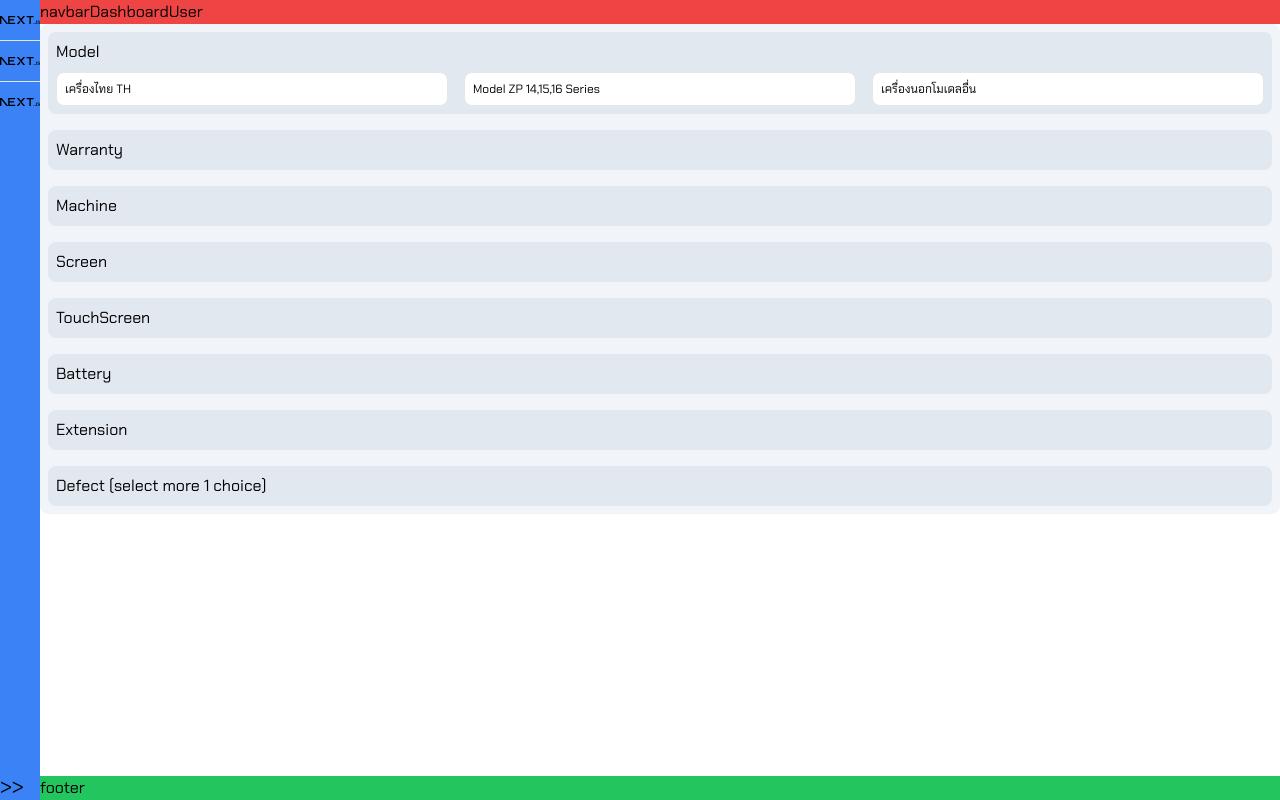
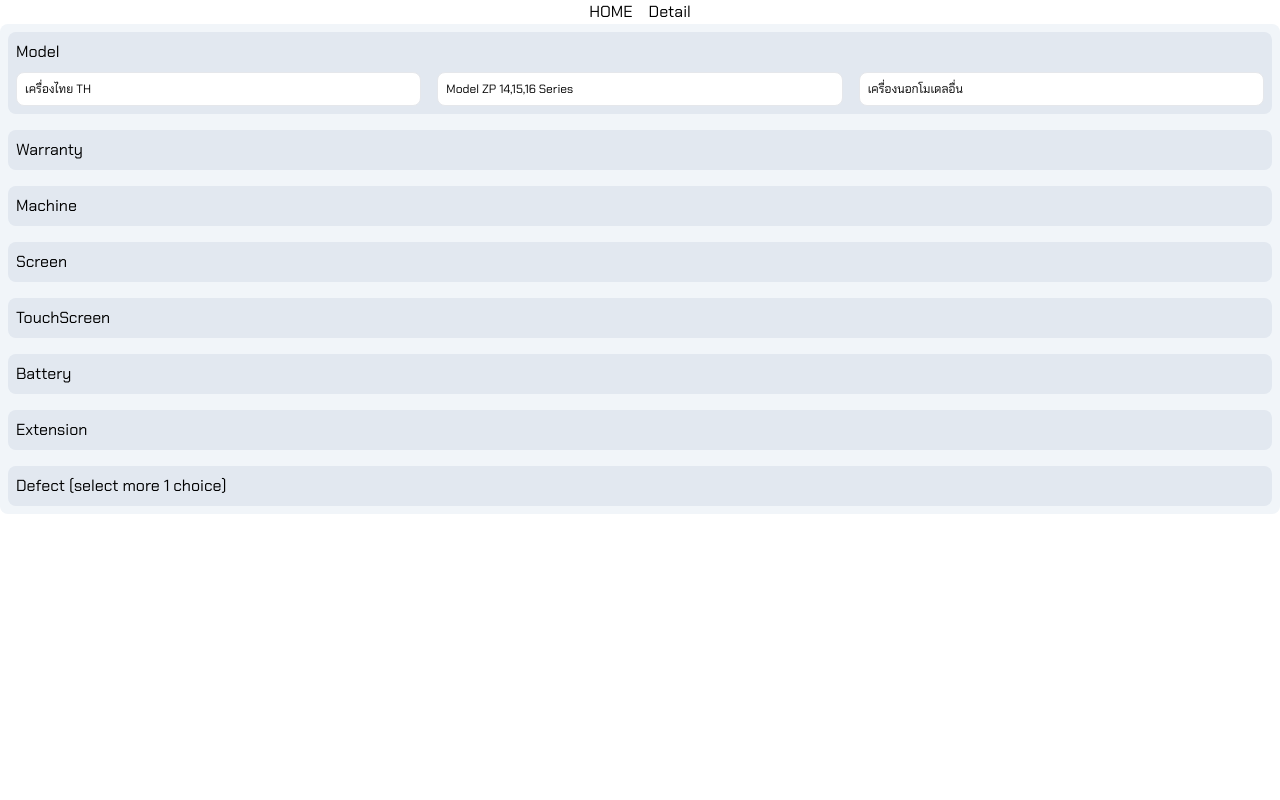
Before and after one commit to wichaikwon/test-api-app, a Next.js app: page / in a window 1280 px wide. Built offline with nearby package versions, Linux system fonts and the light colour scheme.

Commit message:
update layout

```diff
--- a/app/components/NavbarWrapper.tsx
+++ b/app/components/NavbarWrapper.tsx
@@ -1,35 +1,32 @@
 'use client'
 
-import { FooterAdminContextProvider } from '@/contexts/useFooterAdmin'
-import { LayoutAdminContextProvider } from '@/contexts/useLayoutAdmin'
 import { NavbarContextProvider } from '@/contexts/useNavbar'
 import { NavbarAdminContextProvider } from '@/contexts/useNavbarAdmin'
-import { SidebarAdminContextProvider } from '@/contexts/useSidebarAdmin'
 import { usePathname } from 'next/navigation'
 import React from 'react'
+import Sidebar from './Sidebar'
 
 const NavbarWrapper: React.FC<{ children: React.ReactNode }> = ({ children }) => {
   const pathname = usePathname()
 
-  // Apply `NavbarAdminContextProvider` for `/admin/dashboard`
   if (pathname.startsWith('/admin/dashboard')) {
     return (
-      <LayoutAdminContextProvider>
-        <FooterAdminContextProvider>
-          <SidebarAdminContextProvider>
-            <NavbarAdminContextProvider>{children}</NavbarAdminContextProvider>
-          </SidebarAdminContextProvider>
-        </FooterAdminContextProvider>
-      </LayoutAdminContextProvider>
+        <div className="flex h-screen">
+          <Sidebar />
+          <div className="flex flex-1 flex-col">
+            <NavbarAdminContextProvider>
+              <div className="min-h-0 flex-1 overflow-auto to-white">{children}</div>
+            </NavbarAdminContextProvider>
+            <nav className="bg-green-500">footer</nav>
+          </div>
+        </div>
     )
   }
 
-  // Hide Navbar on all other `/admin/*` pages
   if (pathname.startsWith('/admin')) {
     return <>{children}</>
   }
 
-  // Show regular navbar for non-admin pages
   return <NavbarContextProvider>{children}</NavbarContextProvider>
 }
 
--- a/app/layout.tsx
+++ b/app/layout.tsx
@@ -3,6 +3,7 @@ import { Chakra_Petch } from 'next/font/google'
 import './globals.css'
 import Sidebar from './components/Sidebar'
 import { NavbarAdminContextProvider } from '@/contexts/useNavbarAdmin'
+import NavbarWrapper from './components/NavbarWrapper'
 
 const chakraPetch = Chakra_Petch({
   subsets: ['thai'],
@@ -22,15 +23,10 @@ export default function RootLayout({
   return (
     <html lang="en">
       <body className={`${chakraPetch.className} antialiased`}>
-        <div className="flex h-screen">
-          <Sidebar />
-          <div className="flex flex-1 flex-col">
-            <NavbarAdminContextProvider>
-              <div className="min-h-0 flex-1 overflow-auto to-white">{children}</div>
-            </NavbarAdminContextProvider>
-            <nav className="bg-green-500">footer</nav>
-          </div>
-        </div>
+
+        <NavbarWrapper>
+          {children}
+        </NavbarWrapper>
       </body>
     </html>
   )
--- a/contexts/useFooterAdmin.tsx
+++ /dev/null
@@ -1,18 +0,0 @@
-'use client'
-
-import { createContext } from 'react'
-
-interface FooterAdminContextProps {}
-
-export const FooterAdminContext = createContext<FooterAdminContextProps>({})
-interface FooterAdminProviderProps {
-  children: React.ReactNode
-}
-export const FooterAdminContextProvider = ({ children }: FooterAdminProviderProps) => {
-  return (
-    <FooterAdminContext.Provider value={{}}>
-      {children}
-      <div className='fixed bottom-0 w-full z-10'>footer</div>
-    </FooterAdminContext.Provider>
-  )
-}
--- a/contexts/useLayoutAdmin.tsx
+++ /dev/null
@@ -1,20 +0,0 @@
-'use client'
-import { createContext, useState } from 'react'
-
-interface LayoutAdminContextProps {
-}
-
-export const LayoutAdminContext = createContext<LayoutAdminContextProps>({
-})
-
-interface LayoutAdminProviderProps {
-  children: React.ReactNode
-}
-
-export const LayoutAdminContextProvider = ({ children }: LayoutAdminProviderProps) => {
-  return <LayoutAdminContext.Provider value={{}}>
-    <div className='flex w-full h-full'>
-        {children}
-    </div>
-  </LayoutAdminContext.Provider>
-}
```
